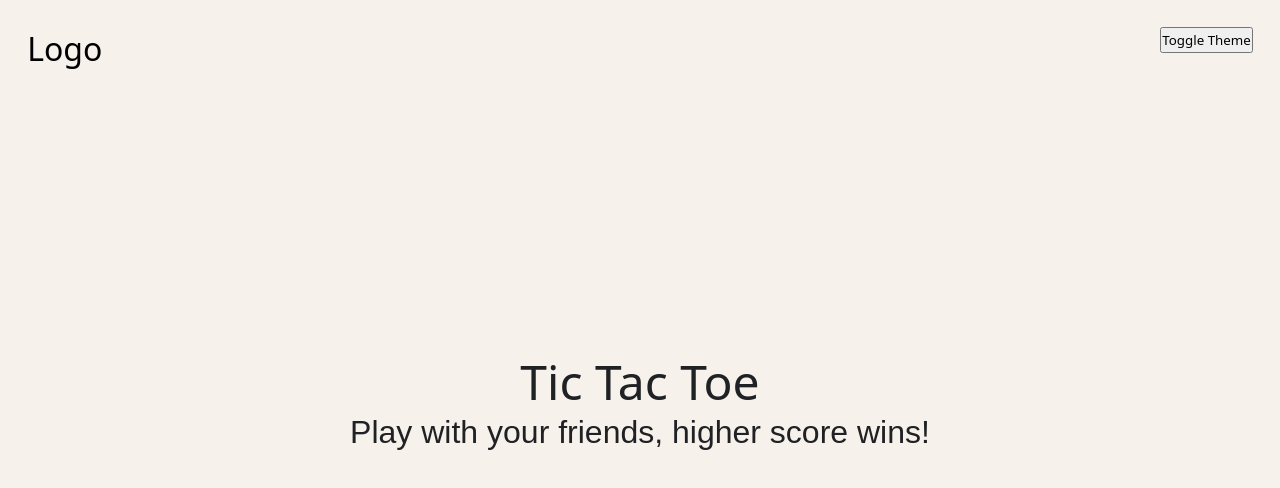
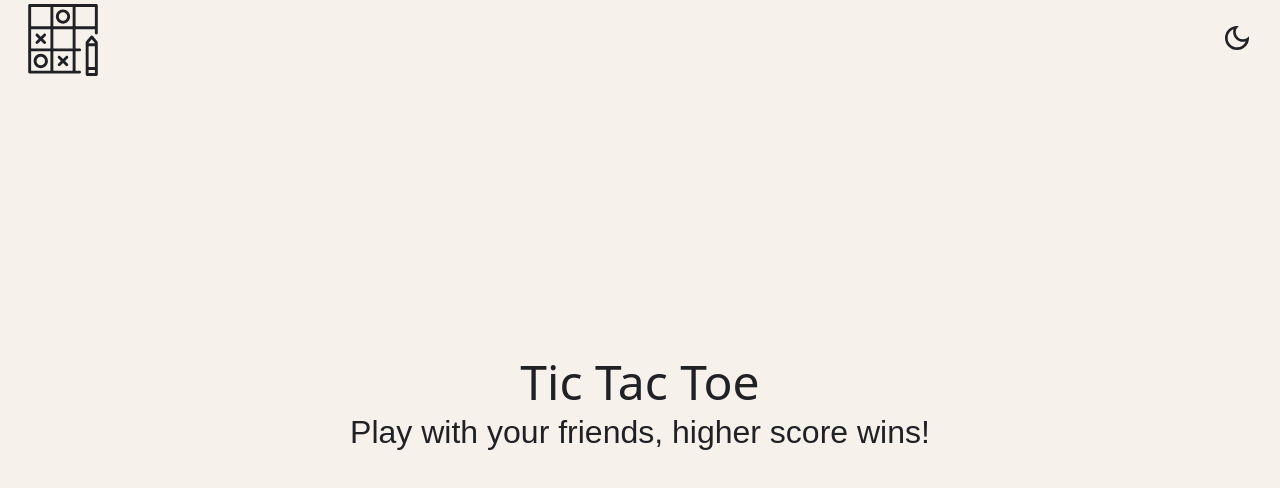
Before and after one commit to Nikhiel-M/Zaio-Tic-Tac-Toe, a React (Create React App) app: page / in a window 1280 px wide. Shown: the top 488 px of the page. Built offline with nearby package versions, Linux system fonts and the light colour scheme; a web font is replaced by a local one.

Commit message:
added theme icons and functionality

```diff
--- a/package.json
+++ b/package.json
@@ -9,6 +9,7 @@
     "@testing-library/user-event": "^13.5.0",
     "react": "^19.1.0",
     "react-dom": "^19.1.0",
+    "react-icons": "^5.5.0",
     "react-router-dom": "^7.6.3",
     "react-scripts": "5.0.1",
     "styled-components": "^6.1.19",
--- a/src/components/Header.js/Header.jsx
+++ b/src/components/Header.js/Header.jsx
@@ -1,14 +1,16 @@
 import React, { useContext } from "react";
 import { ThemeContext } from "../../contexts/ThemeContext";
-import { HeaderWrapper } from "./Header.styled";
+import { DarkModeIcon, HeaderWrapper, LightModeIcon } from "./Header.styled";
+import {ReactComponent as Logo } from "../../assets/svgs/tic-tac-toe-svgrepo-com.svg"
 
 
 const Header = () => {
-  const { toggleTheme } = useContext(ThemeContext);
+  const { theme, toggleTheme } = useContext(ThemeContext);
   return (
     <HeaderWrapper>
-      <h1>Logo</h1>
-      <button onClick={() => toggleTheme()}>Toggle Theme</button>
+      <Logo  className="logo"/>
+      <span onClick={() => toggleTheme()}>{theme === "light" ? <DarkModeIcon /> : <LightModeIcon />}</span>
+
     </HeaderWrapper>
   );
 };
--- a/src/components/Header.js/Header.styled.js
+++ b/src/components/Header.js/Header.styled.js
@@ -1,10 +1,30 @@
 import styled from "styled-components";
+import {MdOutlineLightMode, MdOutlineDarkMode} from "react-icons/md";
 
 export const HeaderWrapper = styled.header`
   display: flex;
   justify-content: space-between;
   height: 10vh;
-
+  align-items: center;
   padding: 1.7rem;
 
+.logo {
+  height: 4.5rem;
+  width: 4.5rem;
+  fill: ${(props) => props.theme.colors.text };
+  cursor: pointer;
+}
+
+`
+
+export const LightModeIcon = styled(MdOutlineLightMode)`
+fill: ${(props) => props.theme.colors.text };
+font-size: 2rem;
+  cursor: pointer;
 `;
+
+export const DarkModeIcon = styled(MdOutlineDarkMode)`
+fill: ${(props) => props.theme.colors.text };
+font-size: 2rem;
+  cursor: pointer;
+`;
```
Also changed, not shown: src/assets/svgs/tic-tac-toe-svgrepo-white-com.svg (deleted), 1 other file (tests, documents, lock files or other folders).
